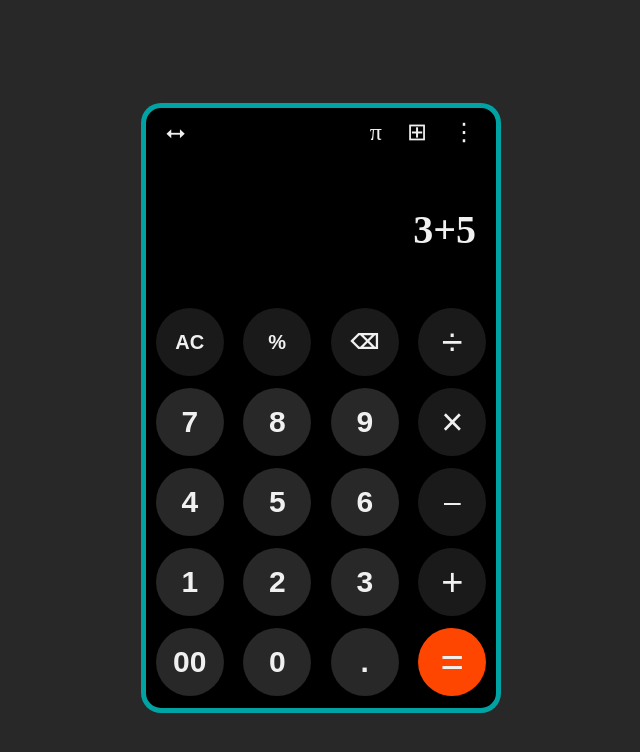
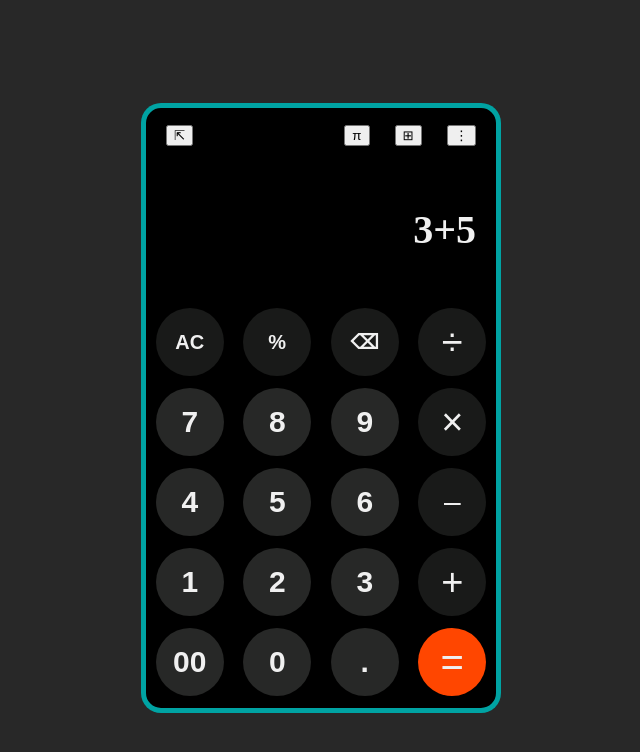
Before and after one commit to sid207794/Odin-Calculator, a plain HTML site: page index.html in a window 1280 px wide. Shown: the whole page, without its empty margins (319-959 px from the left). Drawn offline with Linux system fonts and the light colour scheme.

Commit message:
Add button to each link inside each div in #head

```diff
--- a/index.html
+++ b/index.html
@@ -10,10 +10,10 @@
     <body>
         <div id="parent">
             <div id="head">
-                <div class="left1"><a href="#">⭤</a></div>
-                <div class="right1"><a href="#">π</a></div>
-                <div class="right2"><a href="#">⊞</a></div>
-                <div class="right3"><a href="#">⋮</a></div>
+                <div class="left1"><a href="#"><button>⇱</button></a></div>
+                <div class="right1"><a href="#"><button>π</button></a></div>
+                <div class="right2"><a href="#"><button>⊞</button></a></div>
+                <div class="right3"><a href="#"><button>⋮</button></a></div>
             </div>
             <div id="display">3+5</div>
             <div id="container"></div>
```
